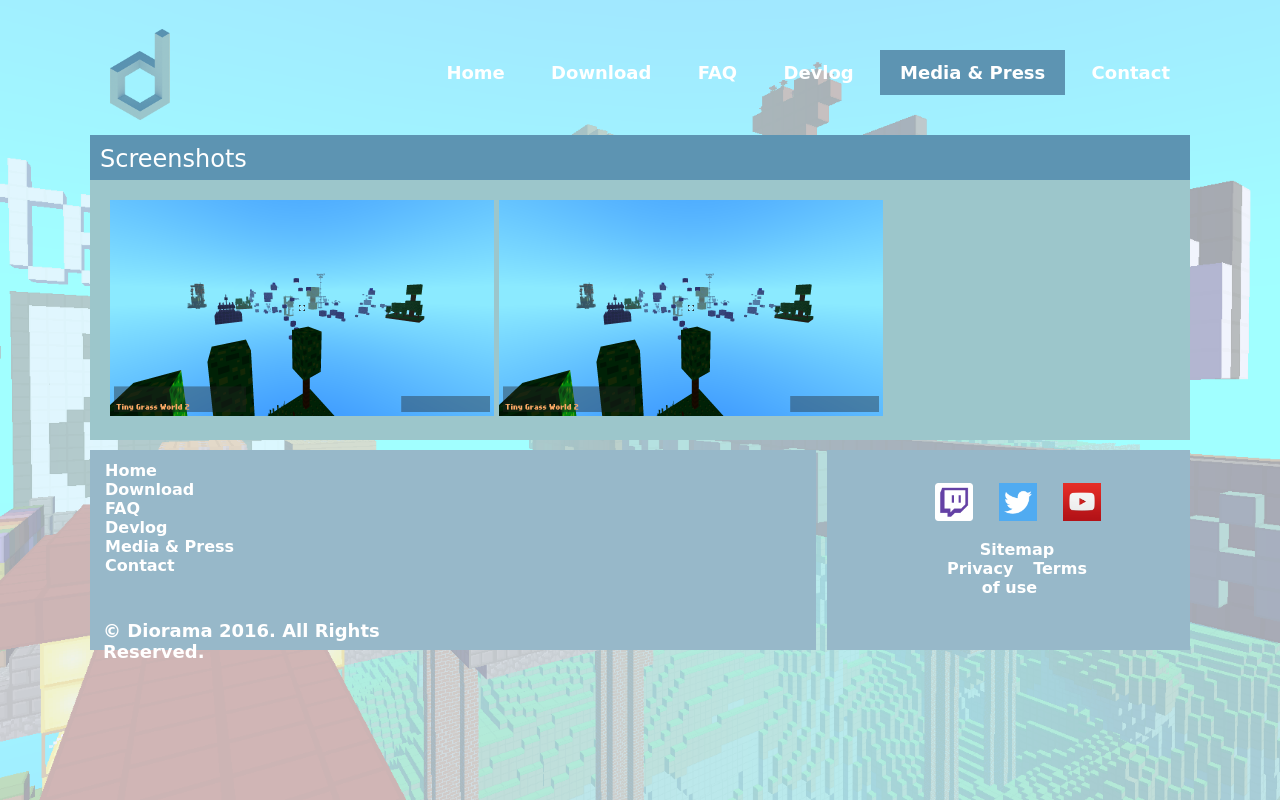
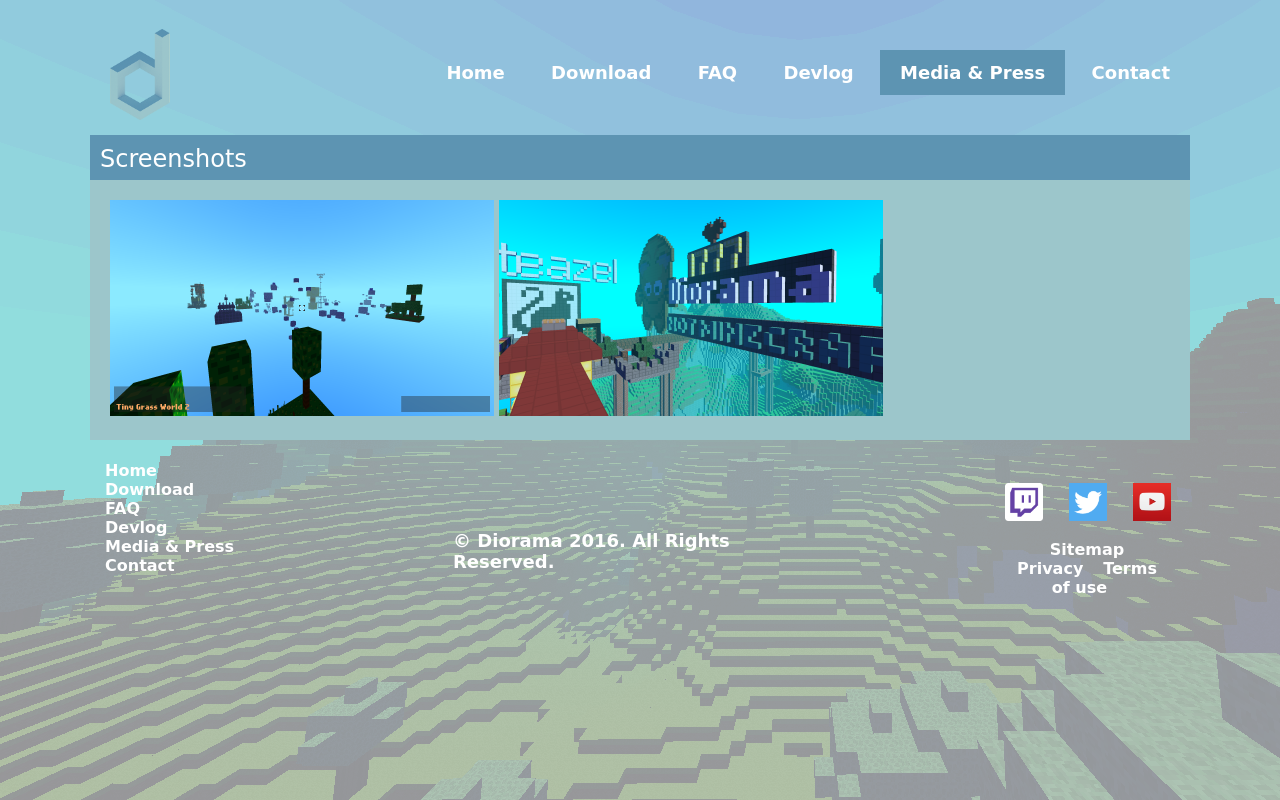
Before and after one commit to robertswan/diorama-www, a PHP site: page /media.php in a window 1280 px wide; the page is wider, and only the part inside the window is pictured. Run offline with PHP 8.4, Linux system fonts and the light colour scheme; some web fonts are replaced.

Commit message:
Footer Stuff

```diff
--- a/css/master.css
+++ b/css/master.css
@@ -19,7 +19,7 @@ html, body {
     font-size: 14px;
     font-weight: bold;
 
-    background: url("../imgs/background.png");
+    background: url("../imgs/_background.png");
     background-size: cover;
     background-repeat: no-repeat;
     background-attachment: fixed;
@@ -465,6 +465,7 @@ html, body {
   box-sizing: border-box;
 
   position: relative;
+  left: 70px;
 
   float:right;
 
@@ -484,8 +485,7 @@ html, body {
 
 #copy {
   position: relative;
-  top: 170px;
-  left: -350px;
+  top: 80px;
 
 }
 
@@ -557,7 +557,6 @@ a, .social-link:visited, .social-link:active {
   float: left;
 
   text-align: left;
-  background: #97B8C9;
 }
 
 /*==============CONTACT FORM==============*/
--- a/media.php
+++ b/media.php
@@ -53,7 +53,7 @@
 
         <div class="section-desc">
             <a href="imgs/gallery/test_00.png" data-lightbox="example-set" data-title="caption 1"><img src="imgs/gallery/thumbnails/test_00_thumb.png" alt="image-1"/></a>
-            <a href="imgs/gallery/test_01.png" data-lightbox="example-set" data-title="caption 2"><img src="imgs/gallery/thumbnails/test_00_thumb.png" alt="image-1"/></a>
+            <a href="imgs/gallery/test_01.png" data-lightbox="example-set" data-title="caption 2"><img src="imgs/gallery/thumbnails/test_01_thumb.png" alt="image-1"/></a>
         </div>
       </section>
 
```
Also changed, not shown: contact.php (+4 -4 lines), includes/mail.php (added, +8 -0 lines).
